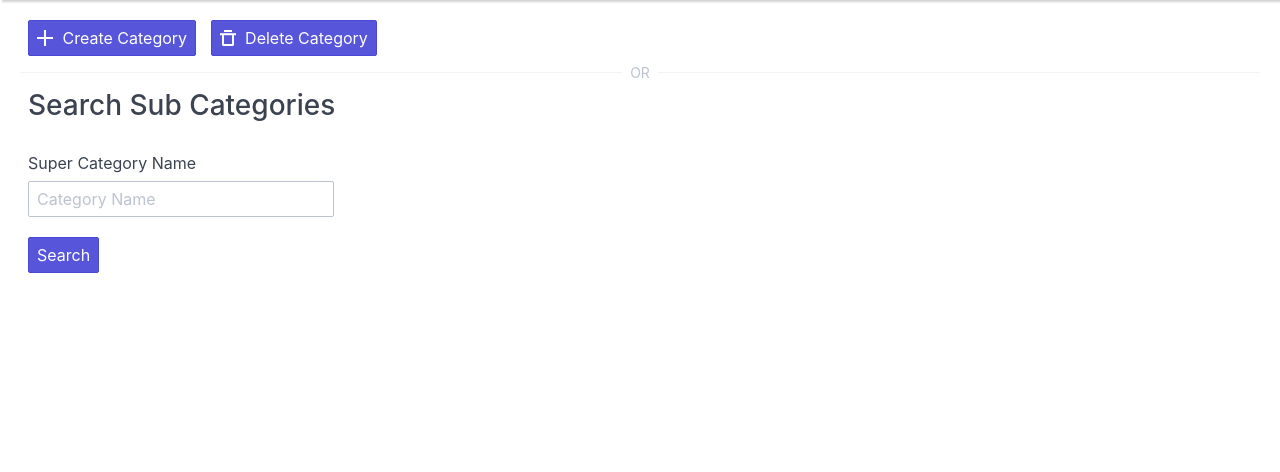
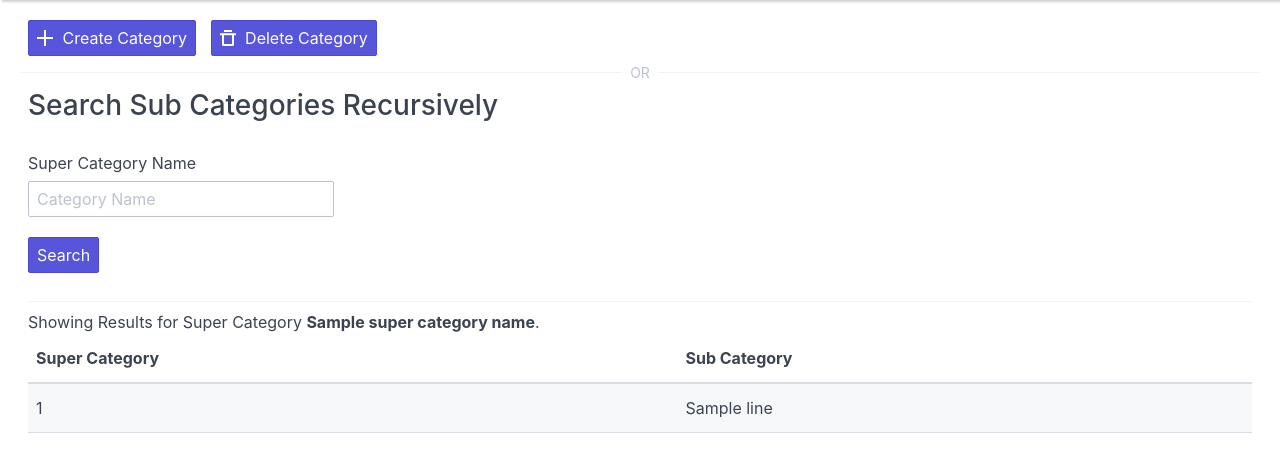
Before and after one commit to jsilll/databases-project, a Flask app: template web/templates/categories/categories.html in a window 1280 px wide. Shown: the part 76-548 px from the top of the page. Run offline with Flask 2, Linux system fonts and the light colour scheme; the template is opened without the code that fills it: most values are stand-ins (such as "Sample title", 1, 10 or a date in 2020).

Commit message:
improved removes

```diff
--- a/web/app.py
+++ b/web/app.py
@@ -5,10 +5,11 @@ from flask import (render_template,
                    url_for,
                    redirect,
                    abort)
+from markupsafe import EscapeFormatter
 
 from connection import get_db_connection
 
-# [ ] Inserir e remover um retalhista, com todos os seus produtos, garantindo que esta operação seja atómica;
+# [x] Inserir e remover um retalhista, com todos os seus produtos, garantindo que esta operação seja atómica;
 # [x] Listar todos os eventos de reposição de uma IVM, apresentando o número de unidades repostas por categoria de produto
 # [x] Inserir e remover categorias e sub-categorias
 # [ ] Listar todas as sub-categorias de uma super-categoria, a todos os níveis de profundidade.
@@ -50,11 +51,11 @@ def list_replenishments():
                     '(SELECT * '
                     'FROM replenishment_event '
                     'WHERE serial_nr = %s AND manuf = %s) AS s '
-                    'GROUP BY category_name ',
+                    'GROUP BY category_name;',
                     (serial_nr, manuf))
         res = cur.fetchall()
     except Exception as e:
-        abort(400)
+        return str(e)
     finally:
         cur.close()
         conn.close()
@@ -73,9 +74,32 @@ def categories_page():
 
 @app.route('/categories/', methods=["POST"])
 def list_categories():
-    # TODO:
-    print(request.form)
-    return render_template("categories/categories.html")
+    super_category_name = request.form["super_category_name"]
+
+    try:
+        conn = get_db_connection()
+        cur = conn.cursor()
+        cur.execute('WITH RECURSIVE all_sub AS ( '
+                    'SELECT super_category, category '
+                    'FROM has_other '
+                    'WHERE super_category = %s '
+                    'UNION '
+                    'SELECT e.super_category, e.category '
+                    'FROM has_other e '
+                    'INNER JOIN all_sub s ON s.category = e.super_category '
+                    ') '
+                    'SELECT * '
+                    'FROM '
+                    'all_sub; ',
+                    (super_category_name,))
+        res = cur.fetchall()
+    except Exception as e:
+        return str(e)
+    finally:
+        cur.close()
+        conn.close()
+
+    return render_template("categories/categories.html", super_category_name=super_category_name, table=res)
 
 # --- Create --- #
 
@@ -92,7 +116,8 @@ def create_simple_category():
     try:
         conn = get_db_connection()
         cur = conn.cursor()
-        cur.execute('INSERT INTO simple_category VALUES (%s)', (name))
+        cur.execute('INSERT INTO category VALUES (%s);', (name,))
+        cur.execute('INSERT INTO simple_category VALUES (%s);', (name,))
         conn.commit()
     except Exception as e:
         return str(e)
@@ -111,12 +136,11 @@ def create_super_category():
     try:
         conn = get_db_connection()
         cur = conn.cursor()
-        cur.execute('INSERT INTO super_category VALUES (%s)', (name))
-        cur.execute('INSERT INTO has_other VALUES (%s)',
+        cur.execute('INSERT INTO category VALUES (%s);', (name,))
+        cur.execute('INSERT INTO super_category VALUES (%s);', (name,))
+        cur.execute('INSERT INTO has_other VALUES (%s, %s);',
                     (name, sub_category_name))
         conn.commit()
-    except Exception as e:
-        return str(e)
     finally:
         cur.close()
         conn.close()
@@ -132,7 +156,7 @@ def create_sub_category():
     try:
         conn = get_db_connection()
         cur = conn.cursor()
-        cur.execute('INSERT INTO has_other VALUES (%s)',
+        cur.execute('INSERT INTO has_other VALUES (%s, %s);',
                     (super_category_name, sub_category_name))
         conn.commit()
     except Exception as e:
@@ -158,15 +182,38 @@ def delete_simple_category():
     try:
         conn = get_db_connection()
         cur = conn.cursor()
-        cur.execute('DELETE FROM simple_category WHERE category_name = %s',
-                    (name))
-        cur.execute('DELETE FROM has_other WHERE category = %s',
-                    (name))
-        cur.execute('DELETE FROM has_category WHERE category_name = %s',
-                    (name))
+        cur.execute(
+            'DELETE FROM replenishment_event '
+            'WHERE  ean IN (SELECT ean FROM product WHERE category_name = %s);', (name,))
+        cur.execute(
+            'DELETE FROM planogram '
+            'WHERE  ean IN (SELECT ean FROM product WHERE category_name = %s);', (name,))
+        cur.execute(
+            'DELETE FROM has_category '
+            'WHERE  ean IN (SELECT ean FROM product WHERE category_name = %s);', (name,))
+        cur.execute(
+            'DELETE FROM has_other '
+            'WHERE ean IN (SELECT ean FROM product WHERE category_name = %s);', (name,))
+        cur.execute('DELETE FROM product WHERE category_name = %s;', (name,))
+        cur.execute(
+            'DELETE FROM responsible_for WHERE category_name = %s', (name,))
+        cur.execute('DELETE FROM replenishment_event '
+                    'WHERE '
+                    'nr IN (SELECT nr FROM shelve WHERE category_name = %s) '
+                    'serial_nr IN (SELECT serial_nr FROM shelve WHERE category_name = %s) '
+                    'manuf IN (SELECT manuf FROM shelve WHERE category_name = %s);', (name, name, name))
+        cur.execute('DELETE FROM planogram '
+                    'WHERE '
+                    'nr IN (SELECT nr FROM shelve WHERE category_name = %s) '
+                    'serial_nr IN (SELECT serial_nr FROM shelve WHERE category_name = %s) '
+                    'manuf IN (SELECT manuf FROM shelve WHERE category_name = %s);', (name, name, name))
+        cur.execute('DELETE FROM shelve WHERE category_name = %s', (name,))
+        cur.execute(
+            'DELETE FROM simple_category WHERE category_name = %s;', (name,))
+        cur.execute('DELETE FROM category WHERE category_name = %s;', (name,))
         conn.commit()
     except Exception as e:
-        return str(e)
+        return(str(e))
     finally:
         cur.close()
         conn.close()
@@ -181,15 +228,27 @@ def delete_super_category():
     try:
         conn = get_db_connection()
         cur = conn.cursor()
-        cur.execute('DELETE FROM super_category WHERE category_name = %s',
-                    (name))
-        cur.execute('DELETE FROM has_other WHERE super_category = %s',
-                    (name))
-        cur.execute('DELETE FROM has_category WHERE category_name = %s',
-                    (name))
+        cur.execute(
+            'DELETE FROM replenishment_event '
+            'WHERE  ean IN (SELECT ean FROM product WHERE category_name = %s);', (name,))
+        cur.execute(
+            'DELETE FROM planogram '
+            'WHERE  ean IN (SELECT ean FROM product WHERE category_name = %s);', (name,))
+        cur.execute(
+            'DELETE FROM has_category '
+            'WHERE  ean IN (SELECT ean FROM product WHERE category_name = %s);', (name,))
+        cur.execute('DELETE FROM has_other WHERE category = %s;', (name,))
+        cur.execute('DELETE FROM has_other WHERE super_category = %s;', (name,))
+        cur.execute('DELETE FROM product WHERE category_name = %s;', (name,))
+        cur.execute(
+            'DELETE FROM responsible_for WHERE category_name = %s', (name,))
+        cur.execute('DELETE FROM shelve WHERE category_name = %s', (name,))
+        cur.execute(
+            'DELETE FROM super_category WHERE category_name = %s;', (name,))
+        cur.execute('DELETE FROM category WHERE category_name = %s;', (name,))
         conn.commit()
     except Exception as e:
-        return str(e)
+        return(str(e))
     finally:
         cur.close()
         conn.close()
@@ -222,9 +281,9 @@ def create_retailer():
     try:
         conn = get_db_connection()
         cur = conn.cursor()
-        cur.execute('INSERT INTO retailer VALUES (%s, %s)',
+        cur.execute('INSERT INTO retailer VALUES (%s, %s);',
                     (tin, name))
-        cur.execute('INSERT INTO responsible_for VALUES (%s, %s, %s, %s, %s)',
+        cur.execute('INSERT INTO responsible_for VALUES (%s, %s, %s, %s);',
                     (category_name, tin, serial_nr, manuf))
         conn.commit()
     except Exception as e:
@@ -250,12 +309,9 @@ def delete_retailer():
     try:
         conn = get_db_connection()
         cur = conn.cursor()
-        cur.execute('DELETE FROM retailer WHERE tin = %s',
-                    (tin))
-        cur.execute('DELETE FROM responsible_for WHERE tin = %s',
-                    (tin))
-        cur.execute('DELETE FROM replenishment_event WHERE tin = %s',
-                    (tin))
+        cur.execute('DELETE FROM replenishment_event WHERE tin = %s;', (tin,))
+        cur.execute('DELETE FROM responsible_for WHERE tin = %s;', (tin,))
+        cur.execute('DELETE FROM retailer WHERE tin = %s;', (tin,))
         conn.commit()
     except Exception as e:
         return str(e)
--- a/web/templates/categories/categories.html
+++ b/web/templates/categories/categories.html
@@ -19,16 +19,44 @@
 <div class="divider text-center" data-content="OR"></div>
 
 <div class="container">
-    <h3>Search Sub Categories</h3>
+    <h3>Search Sub Categories Recursively</h3>
     <form action="{{ url_for('list_categories') }}" method="post" class="form-horizontal col-3">
         <div class="form-group">
-            <label class="form-label" for="category_name">Super Category Name</label>
-            <input class="form-input" type="text" id="category_name" name="category_name" placeholder="Category Name">
+            <label class="form-label" for="super_category_name">Super Category Name</label>
+            <input class="form-input" type="text" id="super_category_name" name="super_category_name"
+                placeholder="Category Name">
             <button class="btn btn-primary input-group-btn" style="margin-top: 1rem">Search</button>
         </div>
     </form>
 </div>
 
+{% if table %}
+
+<div class="container" style="margin-top: 1rem">
+    <div class="divider"></div>
+    Showing Results for Super Category <strong>{{ super_category_name }}</strong>.
+    <table class="table table-striped table-hover">
+        <thead>
+            <tr>
+                <th>Super Category</th>
+                <th>Sub Category</th>
+            </tr>
+        </thead>
+        <tbody>
+
+            {% for line in table %}
+            <tr>
+                <td>{{ line[0] }}</td>
+                <td>{{ line[1] }}</td>
+            </tr>
+            {% endfor %}
+
+        </tbody>
+    </table>
+</div>
+
+
+{% endif %}
 
 
 {% endblock %}
```
Also changed, not shown: web/connection.py (+0 -25 lines).
